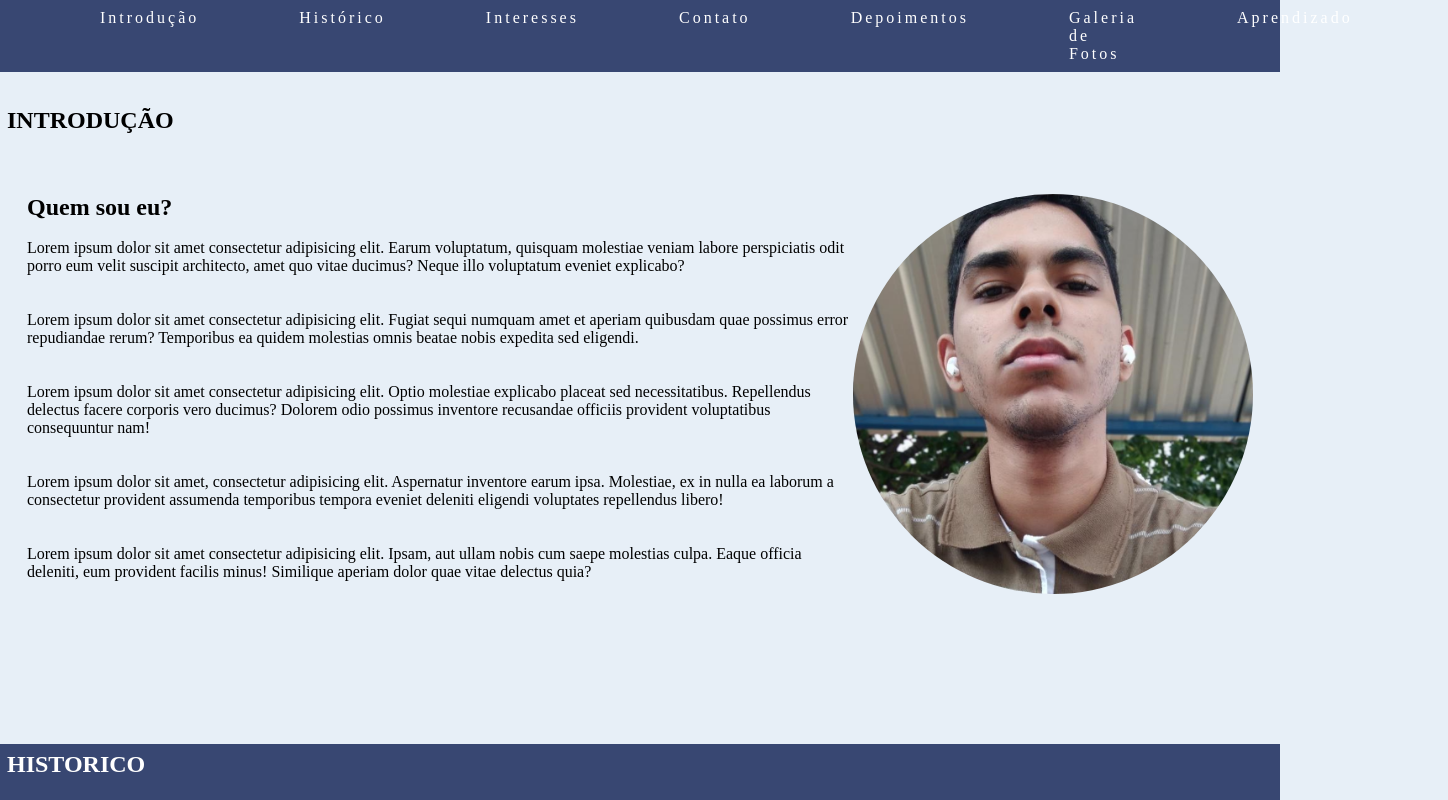
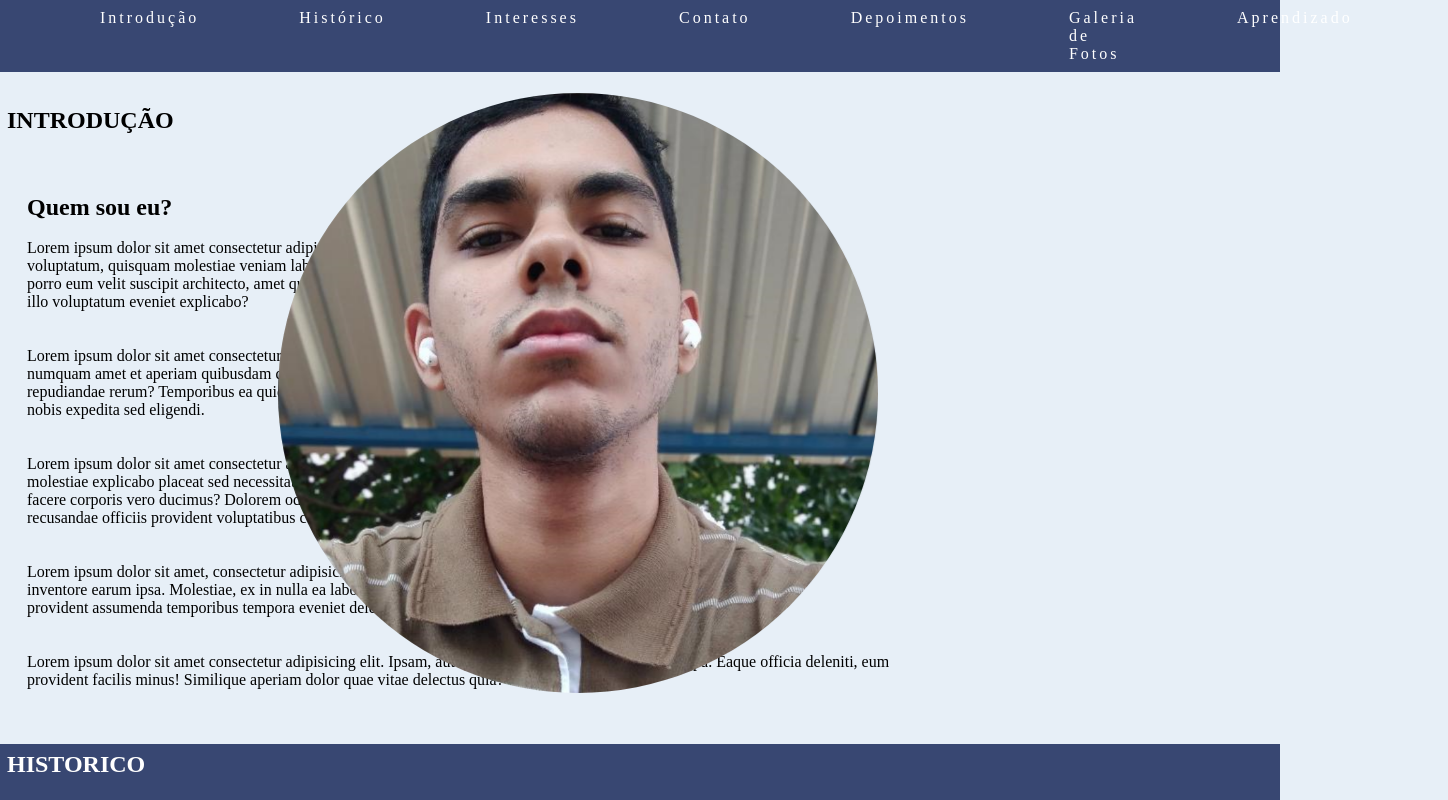
Before and after one commit to Gabriel-Matias07/capacita_projeto_01, a plain HTML site: page index.html in a window 1280 px wide. In both pictures the pointer is over the element 1053 px from the left and 396 px from the top of the page. Shown: the top 800 px of the page, 1448 px wide, since content can reach past the window. Drawn offline with Linux system fonts and the light colour scheme.

Commit message:
Atualizações no CSS

```diff
--- a/style.css
+++ b/style.css
@@ -51,17 +51,21 @@ header a:hover{
 
 /* Estilização da seção introdução */
 #introducao{
-
     padding: 7px;
     height: 70vh;
     margin-bottom: 70px;
 }
 #introducao .wrapper{
-
     float: right;
     width: 400px;
     margin-top: 60px;
     margin-right: 20px;
+    transition: transform 1s ease, padding-right 1s ease, color 1s ease;
+    cursor: pointer;
+}
+#introducao .wrapper:hover{
+    transform: scale(1.5);
+    padding-right: 30%;
 }
 #introducao .wrapper img{
     border-radius: 50%;
@@ -77,7 +81,6 @@ header a:hover{
 /* Estilização da seção histórico */
 
 #historico{
-
     background-color: #384772;
     padding: 7px;
     height: 70vh;
@@ -94,11 +97,14 @@ header a:hover{
     border-radius: 50%;
     width: 270px;
 }
+#historico img:hover{
+    transform: scale(1.1);
+    transition: transform 0.3s ease, color 0.3s ease;
+    cursor: pointer;
+}
 
 /* Estilização da seção interesses */
 #interesses{
-
-
     padding: 7px;
     height: 70vh;
     margin-bottom: 70px;
@@ -107,7 +113,6 @@ header a:hover{
 /* Estilização da seção contato */
 
 #contato{
-
     background-color: #384772;
     padding: 7px;
     height: 70vh;
@@ -117,7 +122,6 @@ header a:hover{
 /* Estilização da seção depoimentos */
 
 #depoimentos{
-
     padding: 7px;
     height: 70vh;
     margin-bottom: 70px;
@@ -126,7 +130,6 @@ header a:hover{
 /* Estilização da seção galeria de fotos */
 
 #galeria-de-fotos{
-
     background-color: #384772;
     padding: 7px;
     height: 70vh;
@@ -136,7 +139,6 @@ header a:hover{
 /* Estilização da seção aprendizado */
 
 #aprendizado{
-
     padding: 7px;
     height: 70vh;
     margin-bottom: 70px;
```
